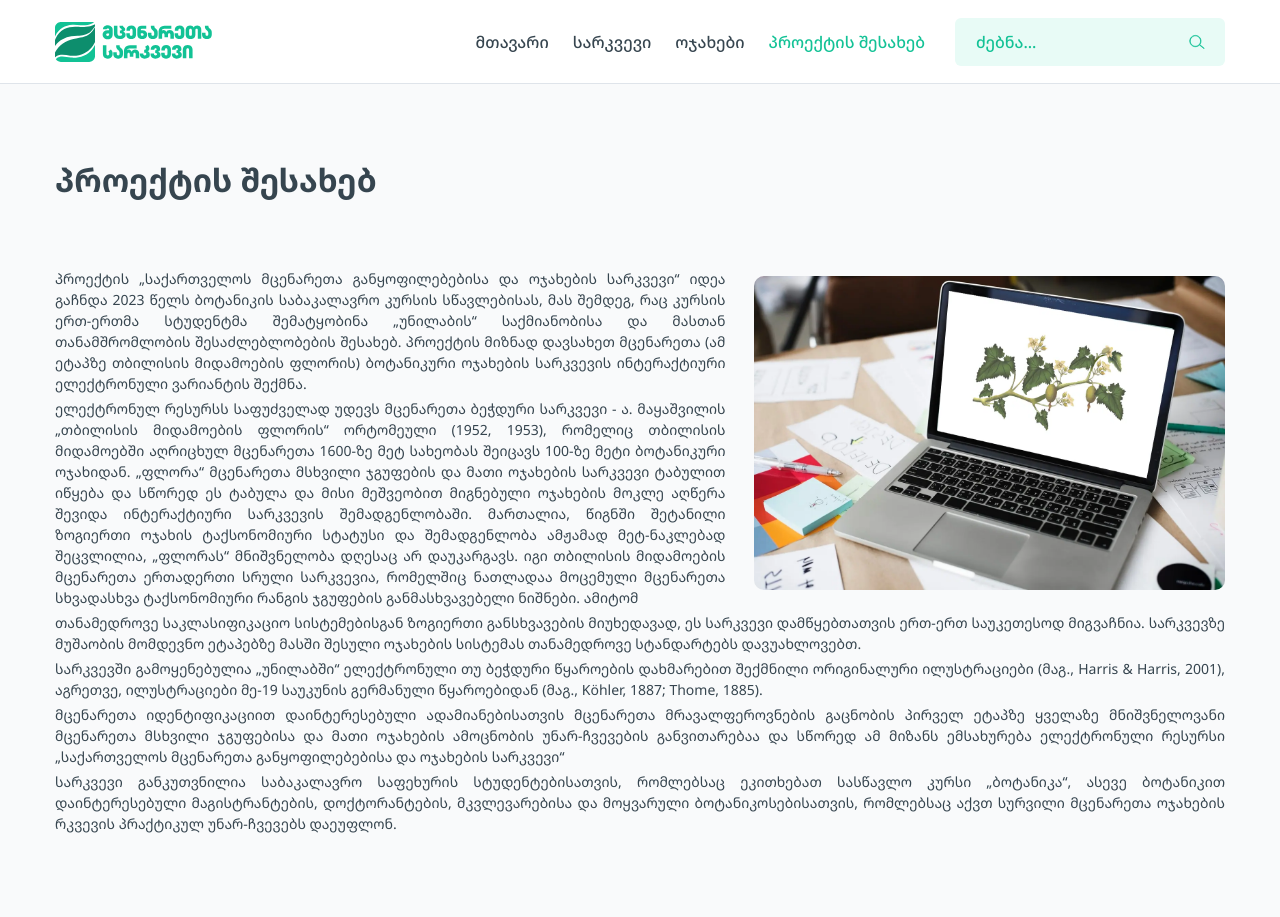
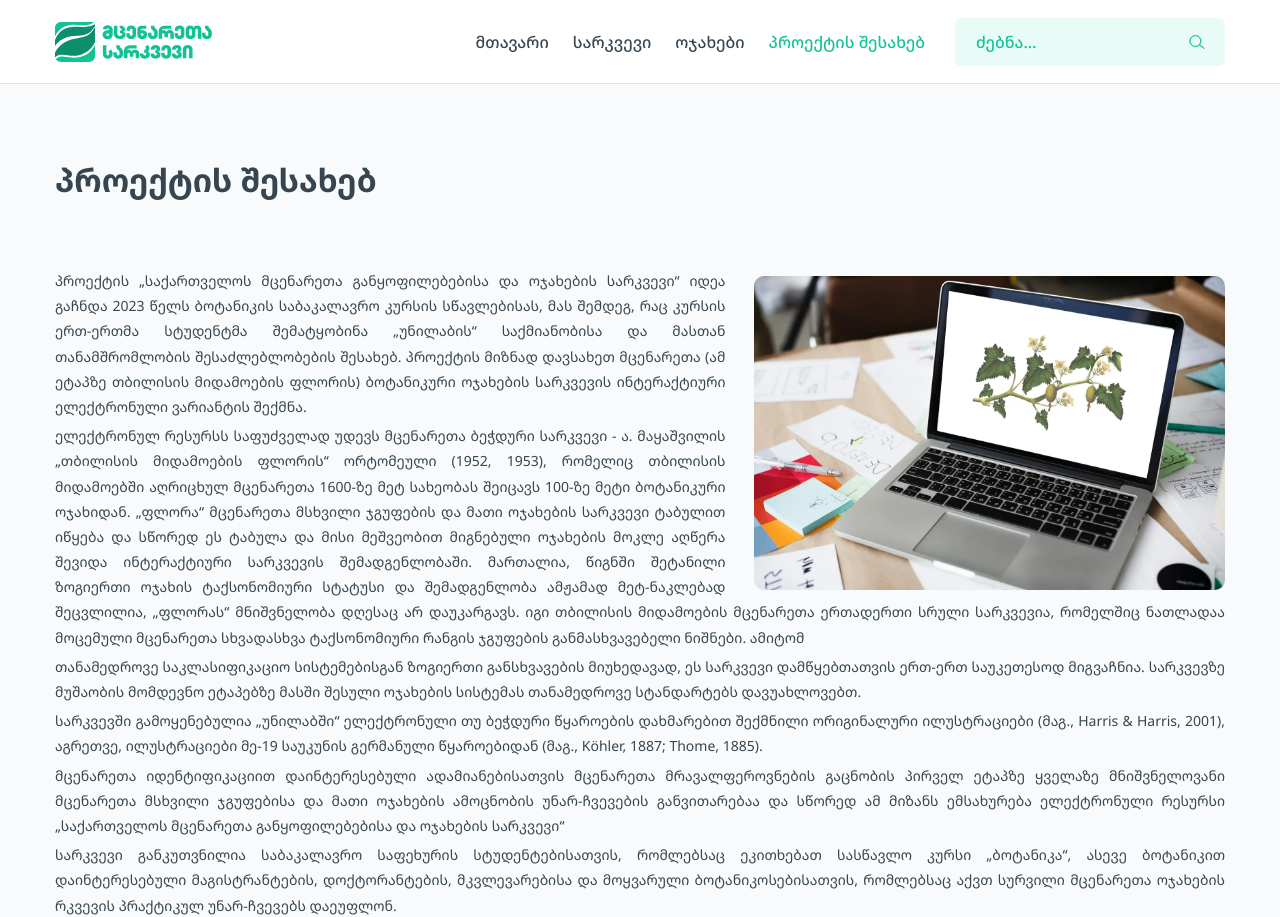
Before and after one commit to Mind1a/plant-research, a React (Vite) app: page /about-project in a window 1280 px wide. Shown: the top 917 px of the page. Built offline with nearby package versions, Linux system fonts and the light colour scheme.

Commit message:
feature/about-page

```diff
--- a/src/presenter/components/atoms/projectAuthor/ProjcetAuthor.tsx
+++ b/src/presenter/components/atoms/projectAuthor/ProjcetAuthor.tsx
@@ -14,7 +14,7 @@ export default function ProjectAuthor() {
         </h3>
         <p className="mb-6 text-xl max-1000:text-lg">პროექტის ავტორი</p>
       </div>
-      <p className="col-start-2 row-start-2 mt-[-30px] text-justify text-body-md leading-[21px] text-charcoalGrey max-1000:row-span-2 max-1000:mt-0 max-1000:text-body-md">
+      <p className="col-start-2 row-start-2 mt-[-30px] text-justify text-body-md leading-[1.8] text-charcoalGrey max-1000:row-span-2 max-1000:mt-0 max-1000:text-body-md">
         {projectAuthorInfo.description}
       </p>
     </section>
--- a/src/presenter/components/molecules/aboutProjectPage/AboutProjectSection.tsx
+++ b/src/presenter/components/molecules/aboutProjectPage/AboutProjectSection.tsx
@@ -16,7 +16,7 @@ export default function AboutProjectSection() {
             className="float-right ml-[28.57px] mt-2 h-full max-h-[330px] w-full max-w-[471px] rotate-180 scale-y-[-1] rounded-[10px] max-1050:w-[400px] max-900:w-[350px] max-800:w-[290px] max-700:my-4 max-700:ml-0 max-700:w-full"
           />
           <div className="">
-            <p className="mb-1 w-full flex-1 text-[14px] leading-[21px] text-charcoalGrey">
+            <p className="mb-1 w-full flex-1 text-[14px] leading-[1.8] text-charcoalGrey">
               პროექტის „საქართველოს მცენარეთა განყოფილებებისა და ოჯახების
               სარკვევი“ იდეა გაჩნდა 2023 წელს ბოტანიკის საბაკალავრო კურსის
               სწავლებისას, მას შემდეგ, რაც კურსის ერთ-ერთმა სტუდენტმა
@@ -25,7 +25,7 @@ export default function AboutProjectSection() {
               ეტაპზე თბილისის მიდამოების ფლორის) ბოტანიკური ოჯახების სარკვევის
               ინტერაქტიური ელექტრონული ვარიანტის შექმნა.
             </p>
-            <p className="w-full flex-1 text-[14px] leading-[21px] text-charcoalGrey">
+            <p className="w-full flex-1 text-[14px] leading-[1.8] text-charcoalGrey">
               ელექტრონულ რესურსს საფუძველად უდევს მცენარეთა ბეჭდური სარკვევი -
               ა. მაყაშვილის „თბილისის მიდამოების ფლორის“ ორტომეული (1952, 1953),
               რომელიც თბილისის მიდამოებში აღრიცხულ მცენარეთა 1600-ზე მეტ
@@ -43,26 +43,26 @@ export default function AboutProjectSection() {
         </div>
 
         <div className="flex flex-col gap-1">
-          <p className="!leading-[1.8 ] w-full text-[14px] leading-[21px] text-charcoalGrey">
+          <p className="w-full text-[14px] leading-[1.8] text-charcoalGrey">
             თანამედროვე საკლასიფიკაციო სისტემებისგან ზოგიერთი განსხვავების
             მიუხედავად, ეს სარკვევი დამწყებთათვის ერთ-ერთ საუკეთესოდ მიგვაჩნია.
             სარკვევზე მუშაობის მომდევნო ეტაპებზე მასში შესული ოჯახების სისტემას
             თანამედროვე სტანდარტებს დავუახლოვებთ.
           </p>
-          <p className="!leading-[1.8 ] w-full text-[14px] leading-[21px] text-charcoalGrey">
+          <p className="w-full text-[14px] leading-[1.8] text-charcoalGrey">
             სარკვევში გამოყენებულია „უნილაბში“ ელექტრონული თუ ბეჭდური წყაროების
             დახმარებით შექმნილი ორიგინალური ილუსტრაციები (მაგ., Harris & Harris,
             2001), აგრეთვე, ილუსტრაციები მე-19 საუკუნის გერმანული წყაროებიდან
             (მაგ., Köhler, 1887; Thome, 1885).
           </p>
-          <p className="!leading-[1.8 ] w-full text-[14px] leading-[21px] text-charcoalGrey">
+          <p className="w-full text-[14px] leading-[1.8] text-charcoalGrey">
             მცენარეთა იდენტიფიკაციით დაინტერესებული ადამიანებისათვის მცენარეთა
             მრავალფეროვნების გაცნობის პირველ ეტაპზე ყველაზე მნიშვნელოვანი
             მცენარეთა მსხვილი ჯგუფებისა და მათი ოჯახების ამოცნობის უნარ-ჩვევების
             განვითარებაა და სწორედ ამ მიზანს ემსახურება ელექტრონული რესურსი
             „საქართველოს მცენარეთა განყოფილებებისა და ოჯახების სარკვევი“
           </p>
-          <p className="!leading-[1.8 ] w-full text-[14px] leading-[21px] text-charcoalGrey">
+          <p className="w-full text-[14px] leading-[1.8] text-charcoalGrey">
             სარკვევი განკუთვნილია საბაკალავრო საფეხურის სტუდენტებისათვის,
             რომლებსაც ეკითხებათ სასწავლო კურსი „ბოტანიკა“, ასევე ბოტანიკით
             დაინტერესებული მაგისტრანტების, დოქტორანტების, მკვლევარებისა და
```
